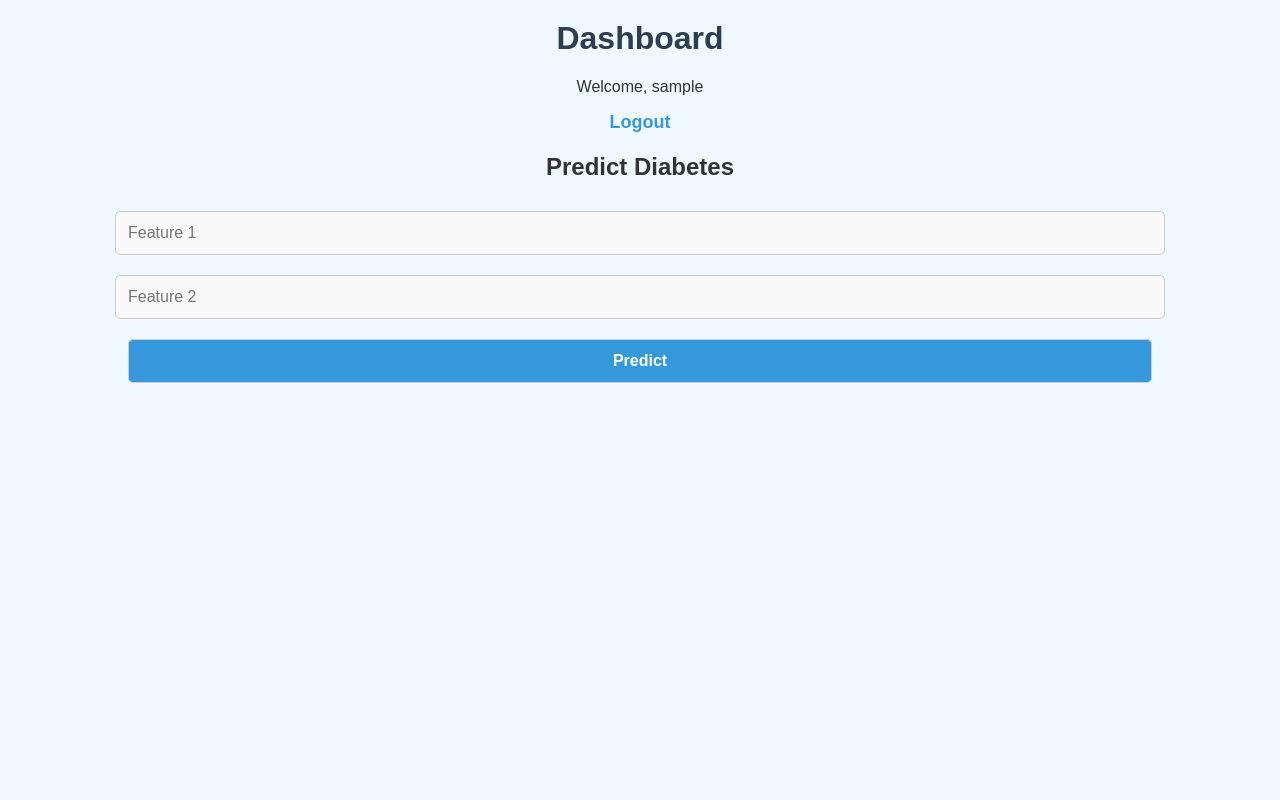
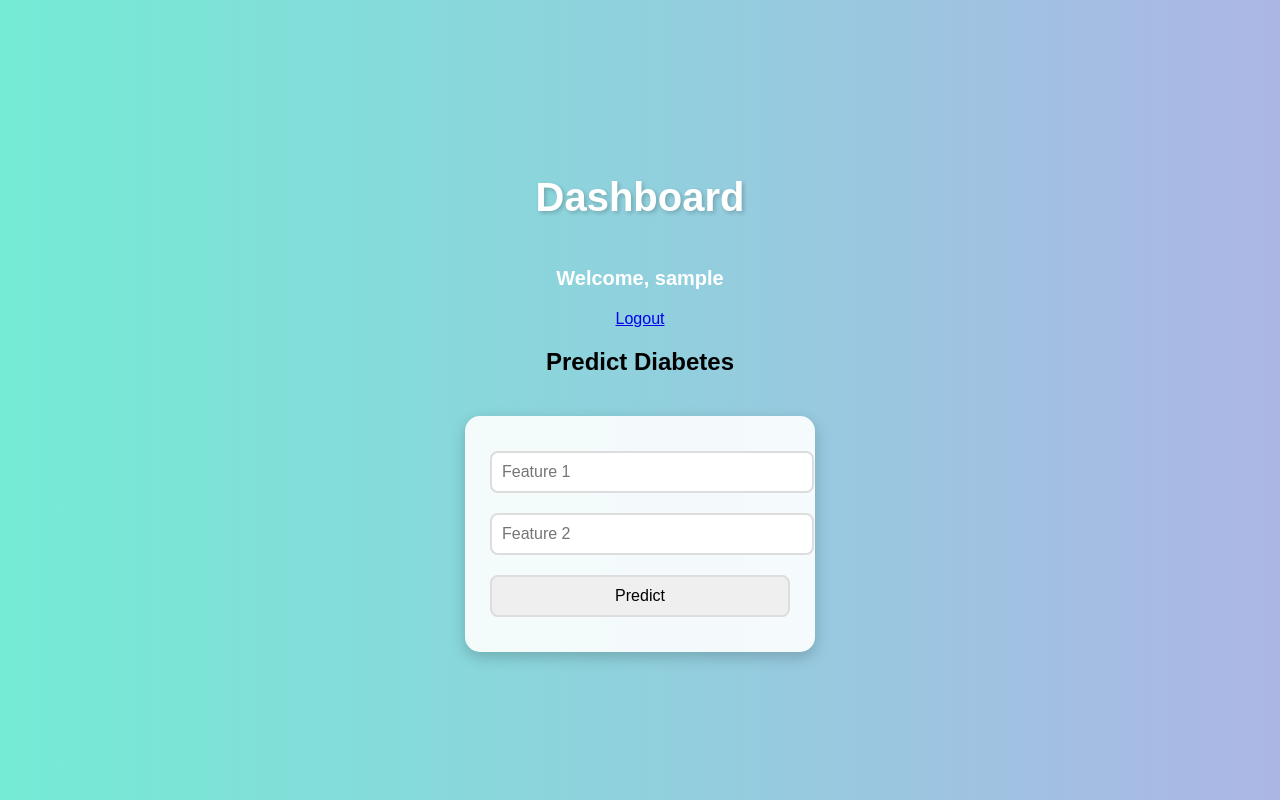
Before and after one commit to gadila-10/diabetes_2_2, a Flask app: template templates/dashboard.html in a window 1280 px wide. Run offline with Flask 3, Linux system fonts and the light colour scheme; the template is opened without the code that fills it: most values are stand-ins (such as "Sample title", 1, 10 or a date in 2020); parts of the project's set-up code (start-up, migrations or seed data) failed here and were passed over.

Commit message:
Update styles.css

```diff
--- a/static/styles.css
+++ b/static/styles.css
@@ -1,83 +1,68 @@
 /* styles.css */
 body {
     font-family: 'Poppins', sans-serif;
-    background-color: #f0f8ff;
+    text-align: center;
+    background: linear-gradient(to right, #74ebd5, #acb6e5);
     margin: 0;
     padding: 0;
-    text-align: center;
-    color: #333;
+    display: flex;
+    flex-direction: column;
+    align-items: center;
+    justify-content: center;
+    height: 100vh;
 }
 
 h1 {
-    color: #2c3e50;
+    color: #fff;
+    font-size: 2.5em;
+    text-shadow: 2px 2px 4px rgba(0, 0, 0, 0.2);
+}
+
+button {
+    background: linear-gradient(to right, #ff7e5f, #feb47b);
+    color: white;
+    border: none;
+    padding: 12px 25px;
+    font-size: 18px;
+    cursor: pointer;
+    border-radius: 25px;
+    margin-top: 20px;
+    transition: 0.3s ease;
+    box-shadow: 0px 4px 6px rgba(0, 0, 0, 0.2);
+}
+
+button:hover {
+    background: linear-gradient(to right, #feb47b, #ff7e5f);
+    transform: scale(1.05);
+}
+
+form {
+    background: rgba(255, 255, 255, 0.9);
+    padding: 25px;
+    border-radius: 15px;
+    box-shadow: 0px 5px 15px rgba(0, 0, 0, 0.2);
+    width: 300px;
     margin-top: 20px;
 }
 
-a {
-    text-decoration: none;
-    color: #3498db;
-    font-size: 18px;
-    font-weight: bold;
-    transition: 0.3s;
-}
-
-a:hover {
-    color: #1d6fa5;
-}
-
-.container {
-    width: 40%;
-    margin: auto;
-    margin-top: 50px;
-    padding: 30px;
-    background: white;
-    border-radius: 10px;
-    box-shadow: 0px 5px 15px rgba(0, 0, 0, 0.2);
-}
-
-form {
-    display: flex;
-    flex-direction: column;
-    align-items: center;
-}
-
-input[type="text"], input[type="password"], input[type="submit"] {
-    width: 80%;
-    padding: 12px;
+input {
+    width: 100%;
+    padding: 10px;
     margin: 10px 0;
-    border-radius: 5px;
-    border: 1px solid #ccc;
+    border: 2px solid #ddd;
+    border-radius: 8px;
     font-size: 16px;
     transition: 0.3s;
 }
 
-input[type="text"], input[type="password"] {
-    background-color: #f9f9f9;
+input:focus {
+    border-color: #ff7e5f;
+    outline: none;
+    box-shadow: 0px 0px 8px rgba(255, 126, 95, 0.5);
 }
 
-input[type="text"]:focus, input[type="password"]:focus {
-    border-color: #3498db;
-    outline: none;
+p {
+    font-size: 20px;
+    font-weight: bold;
+    color: #fff;
 }
-
-input[type="submit"] {
-    background-color: #3498db;
-    color: white;
-    font-weight: bold;
-    cursor: pointer;
-    transition: 0.3s;
-}
-
-input[type="submit"]:hover {
-    background-color: #1d6fa5;
-}
-
-.result-container {
-    width: 50%;
-    margin: auto;
-    padding: 20px;
-    background: #ecf0f1;
-    border-radius: 10px;
-    box-shadow: 0px 5px 10px rgba(0, 0, 0, 0.1);
-    margin-top: 30px;
-}
```
